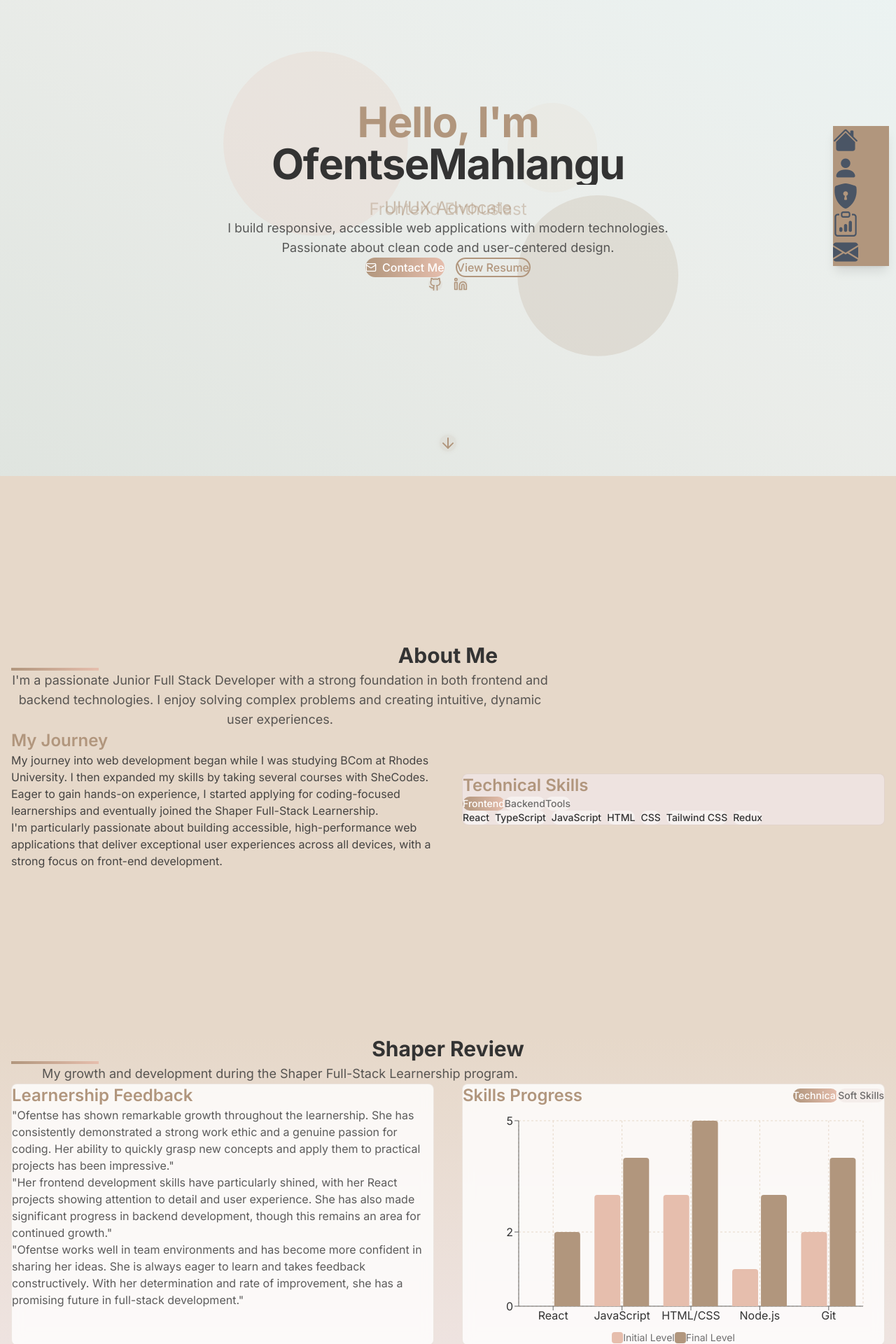
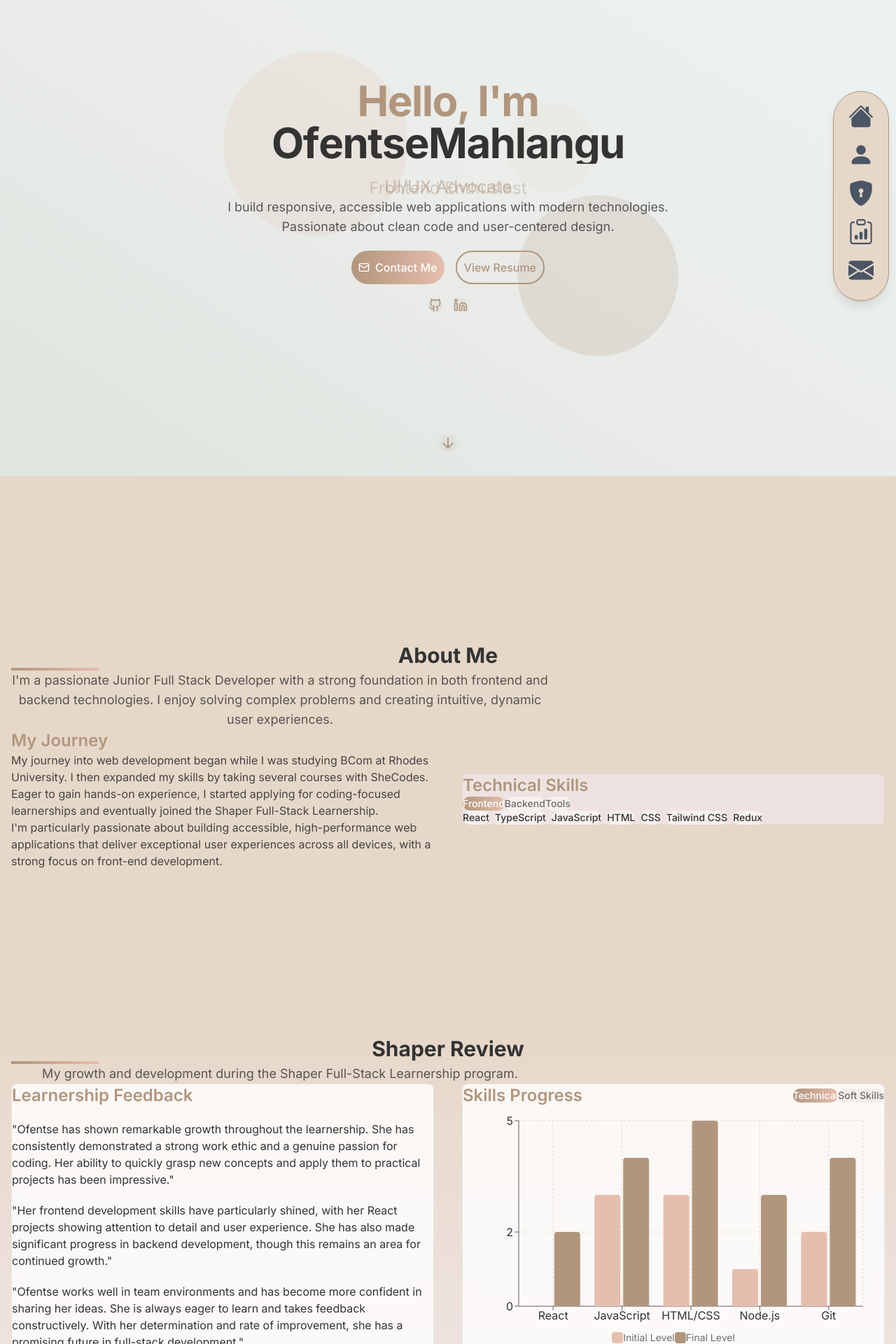
Before and after one commit to KhweziOfentse/ofentses-portfolio, a React (Vite) app: page / in a window 1280 px wide. Shown: the part 120-2040 px from the top of the page at 70% size. Built offline with nearby package versions, Linux system fonts and the light colour scheme.

Commit message:
added new styling

```diff
--- a/src/index.css
+++ b/src/index.css
@@ -71,6 +71,44 @@ body {
   }
 }
 
+.prose {
+  max-width: 65ch;
+  color: var(--foreground);
+}
+
+.prose a {
+  color: var(--primary);
+  text-decoration: underline;
+  font-weight: 500;
+}
+
+.prose h1,
+.prose h2,
+.prose h3,
+.prose h4,
+.prose h5,
+.prose h6 {
+  color: var(--foreground);
+  margin-top: 2em;
+  margin-bottom: 1em;
+  font-weight: 600;
+}
+
+.prose p {
+  margin-top: 1.25em;
+  margin-bottom: 1.25em;
+}
+
+.prose ul {
+  margin-top: 1.25em;
+  margin-bottom: 1.25em;
+}
+
+.prose li {
+  margin-top: 0.5em;
+  margin-bottom: 0.5em;
+}
+
 .page{
   width: 100%;
   height: 100vh;
@@ -82,7 +120,36 @@ body {
 
 .nav{
   z-index: 999;
- background-color: var(--primary);
+
+ background-color: var(--secondary);
  margin: 10px;
- margin-top: 300px;
+padding: 10px;
+ margin-top: 250px;
+ border: var(--primary) 1px solid;
+ border-radius: 100px;
+ height: 300px;
 }
+
+.icon{
+  padding: 5px;
+  cursor: pointer;
+}
+
+.nav ul {
+  display: flex;
+  flex-direction: column;
+margin-left: 6px;
+  gap: 15px;
+
+}
+
+.nav ul li a:hover {
+color: #b1967d;
+}
+.heroButtons{
+  margin-top: 20px;
+  margin-bottom: 20px;
+}
+.heroButton{
+  padding: 10px;
+}
```
